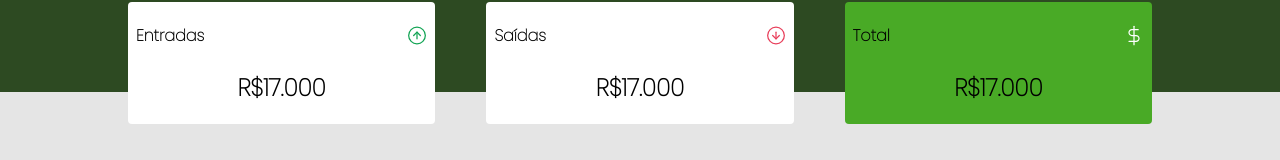
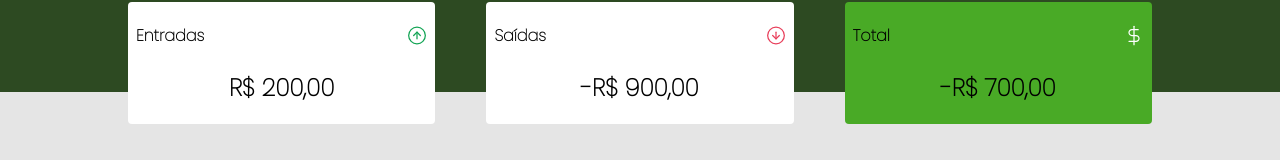
Before and after one commit to LucasKubo/praticasJS, a plain HTML site: page Projetos/devFinance/index.html in a window 1280 px wide. Shown: the part 146-306 px from the top of the page. Drawn offline with Linux system fonts and the light colour scheme.

Commit message:
Implentação da atualização de entradas, saídas e total

```diff
--- a/Projetos/devFinance/index.html
+++ b/Projetos/devFinance/index.html
@@ -24,21 +24,21 @@
                         <span>Entradas</span>
                         <img width="20" src="assets/income.svg" id="income" />
                     </h4>
-                    <h2>R$17.000</h2>
+                    <h2 id="incomeDisplay">R$17.000</h2>
                 </div>
                 <div class="card">
                     <h4>
                         <span>Saídas</span>
                         <img width="20" src="assets/expense.svg" id="expense" />
                     </h4>
-                    <h2>R$17.000</h2>
+                    <h2 id="expenseDisplay">R$17.000</h2>
                 </div>
                 <div class="card">
                     <h4>
                         <span>Total</span>
                         <img width="20" src="assets/total.svg" id="total" />
                     </h4>
-                    <h2>R$17.000</h2>
+                    <h2 id="totalDisplay">R$17.000</h2>
                 </div>
             </div>
 
--- a/Projetos/devFinance/script.js
+++ b/Projetos/devFinance/script.js
@@ -31,13 +31,25 @@ const transactions = [
 
 const Transaction = {
     incomes() {
-        //Somar entradas
+        let totalIncome = 0;
+        transactions.forEach(transaction => {
+            if(transaction.amount > 0){
+                totalIncome += transaction.amount;
+            }
+        })
+        return totalIncome;
     },
     expenses() {
-        //Somar as saídas
+        let totalExpense = 0;
+        transactions.forEach(transaction => {
+            if(transaction.amount < 0){
+                totalExpense += transaction.amount;
+            }
+        })
+        return totalExpense;
     },
     total() {
-        //Entradas - saídas
+        return Transaction.incomes() + Transaction.expenses();
     },
 };
 
@@ -62,12 +74,14 @@ const Utils = {
 
 const DOM = {
     transactionContainer: document.querySelector('.tabela-corpo'),
+    //Recebe uma transacao e adiciona à página
     addTransaction(transaction, index) {
         const tr = document.createElement('tr');
         tr.className = 'tabela-corpo-linha';
         tr.innerHTML = this.innerHTMLTransaction(transaction);
         this.transactionContainer.appendChild(tr);
     },
+    //Recebe uma transacao e transforma em HTML
     innerHTMLTransaction(transaction) {
         const CSSclass = transaction.amount > 0 ? "tabela-corpo-valor income" : "tabela-corpo-valor expense";
 
@@ -84,8 +98,20 @@ const DOM = {
         `;
         return html;
     },
+    updateTransaction() {
+        document.getElementById("incomeDisplay")
+        .textContent = Utils.formatCurrency(Transaction.incomes());
+
+        document.getElementById("expenseDisplay")
+        .textContent = Utils.formatCurrency(Transaction.expenses());
+
+        document.getElementById("totalDisplay")
+        .textContent = Utils.formatCurrency(Transaction.total());
+    },
 };
 
 transactions.forEach((transaction) => {
     DOM.addTransaction(transaction);
 });
+
+DOM.updateTransaction();
```
